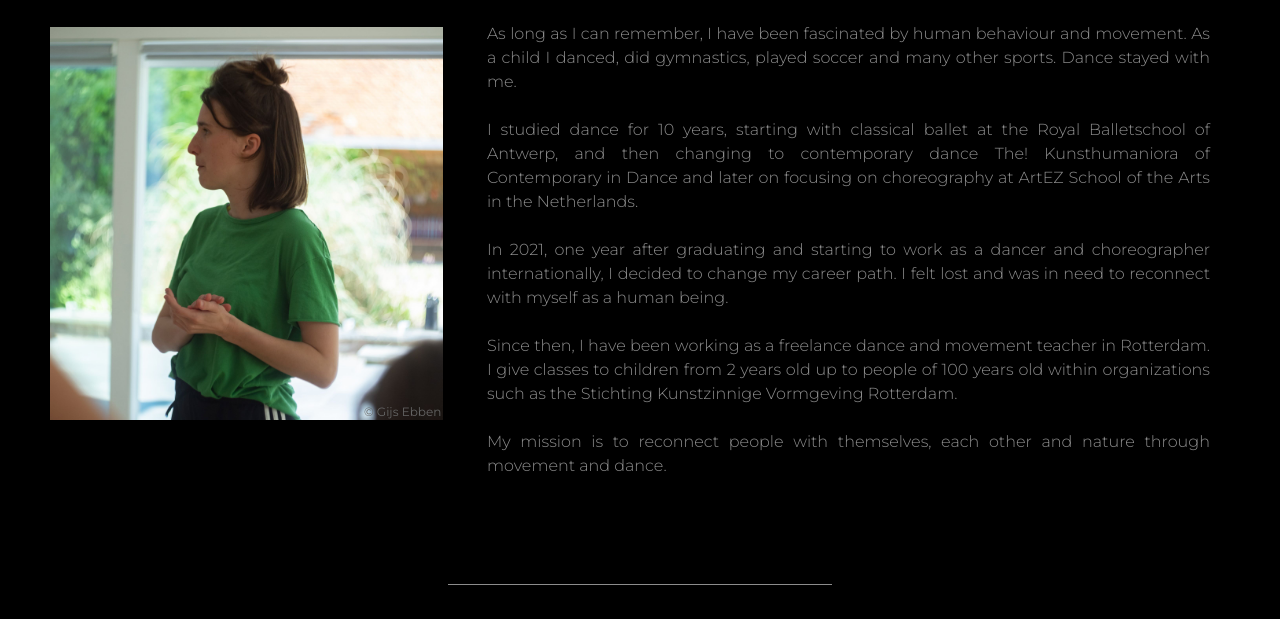
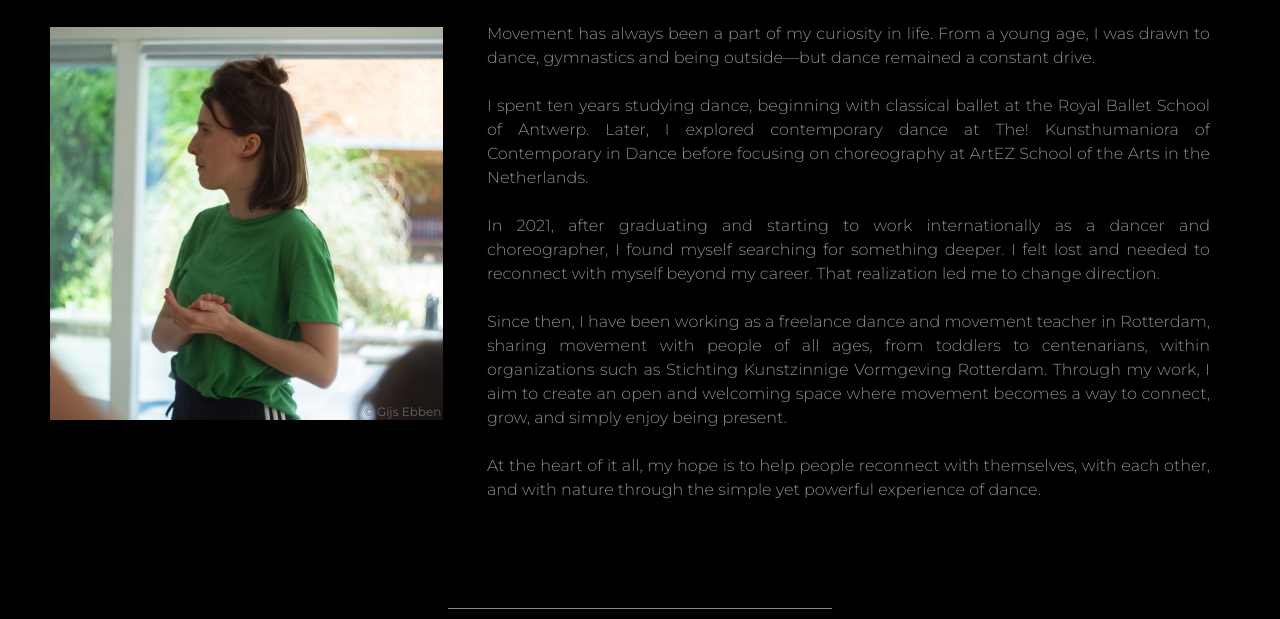
Before and after one commit to alexandrav11/alexandrav11.github.io, a plain HTML site: page about.html in a window 1280 px wide. Shown: the part 128-747 px from the top of the page. Drawn offline with Linux system fonts and the light colour scheme; files whose address does not match are found by name.

Commit message:
Update about

```diff
--- a/about.html
+++ b/about.html
@@ -49,7 +49,7 @@
                     </figure>
                 </div>
                 <div class="col" id="about-text-column">
-                    <p id="about-text">As long as I can remember, I have been fascinated by human behaviour and movement. As a child I danced, did gymnastics, played soccer and many other sports. Dance stayed with me.<br><br>I studied dance for 10 years, starting with classical ballet at the Royal Balletschool of Antwerp, and then changing to contemporary dance The! Kunsthumaniora of Contemporary in Dance and later on focusing on choreography at ArtEZ School of the Arts in the Netherlands.<br><br>In 2021, one year after graduating and starting to work as a dancer and choreographer internationally, I decided to change my career path. I felt lost and was in need to reconnect with myself as a human being.<br><br>Since then, I have been working as a freelance dance and movement teacher in Rotterdam. I give classes to children from 2 years old up to people of 100 years old within organizations such as the Stichting Kunstzinnige Vormgeving Rotterdam.<br><br>My mission is to reconnect people with themselves, each other and nature through movement and dance.</p>
+                    <p id="about-text">Movement has always been a part of my curiosity in life. From a young age, I was drawn to dance, gymnastics and being outside—but dance remained a constant drive. <br><br>I spent ten years studying dance, beginning with classical ballet at the Royal Ballet School of Antwerp. Later, I explored contemporary dance at The! Kunsthumaniora of Contemporary in Dance before focusing on choreography at ArtEZ School of the Arts in the Netherlands. <br><br>In 2021, after graduating and starting to work internationally as a dancer and choreographer, I found myself searching for something deeper. I felt lost and needed to reconnect with myself beyond my career. That realization led me to change direction.<br><br>Since then, I have been working as a freelance dance and movement teacher in Rotterdam, sharing movement with people of all ages, from toddlers to centenarians, within organizations such as Stichting Kunstzinnige Vormgeving Rotterdam. Through my work, I aim to create an open and welcoming space where movement becomes a way to connect, grow, and simply enjoy being present.<br><br>At the heart of it all, my hope is to help people reconnect with themselves, with each other, and with nature through the simple yet powerful experience of dance.</p>
                 </div>
             </div>
         </div>
```
